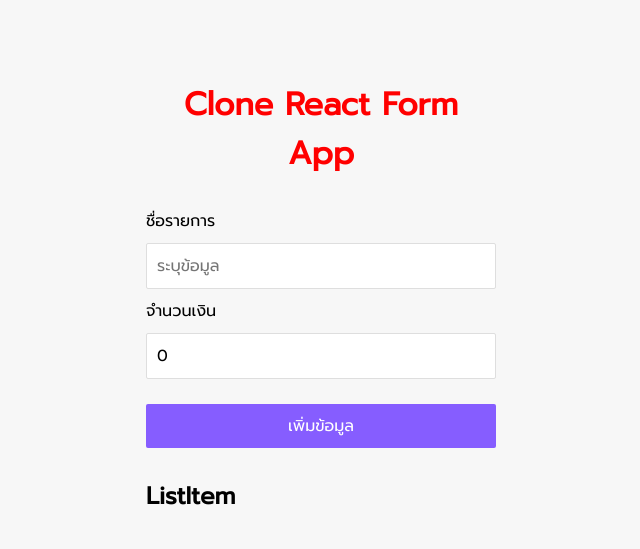
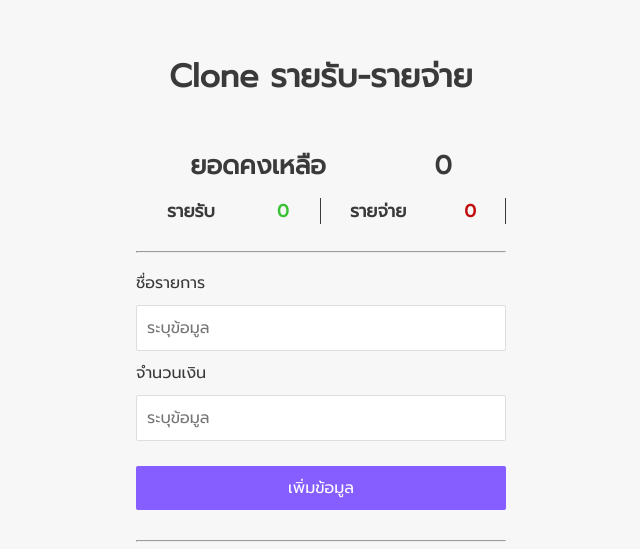
Before and after one commit to KN-PN/KRS_CloneReactForm, a React (Vite) app: page / in a window 1280 px wide. Shown: the part 103-652 px from the top of the page, without its empty margins (319-959 px from the left). Built offline with nearby package versions, Linux system fonts and the light colour scheme.

Commit message:
add graph, format number, style, add folder component and data, add context

```diff
--- a/package.json
+++ b/package.json
@@ -12,6 +12,7 @@
   "dependencies": {
     "react": "^18.2.0",
     "react-dom": "^18.2.0",
+    "react-google-charts": "^4.0.0",
     "styled-components": "^6.0.3",
     "uuid": "^9.0.0"
   },
--- a/src/App.Theme.jsx
+++ b/src/App.Theme.jsx
@@ -1,4 +1,4 @@
 export const _Color = {
   Income: '#39c236',
-  Expense: '#c00e0e'
+  Expense: '#c00e0e',
 }
--- a/src/App.css
+++ b/src/App.css
@@ -3,6 +3,7 @@
 * {
   box-sizing: border-box;
   font-family: 'Prompt', sans-serif;
+  color: #3a3a3a;
 }
 
 body {
@@ -15,9 +16,16 @@ body {
   margin: 0;
 }
 
+
 .container {
   margin: 30px auto;
-  width: 350px;
+  width: 60%;
+  min-width: 400px;
+  padding-right: 15px;
+  padding-left: 15px;
+  margin-right: auto;
+  margin-left: auto;
+
 }
 
 .horizontal-menu {
--- a/src/App.jsx
+++ b/src/App.jsx
@@ -2,11 +2,15 @@ import { useState } from 'react'
 import './App.css'
 import FormComponent from './FormComponent'
 import ListItem from './ListItem'
+import DataContext from './data/DataContext'
+import SummaryReport from './components/SummaryReport'
+import PieChart from './components/PieChart'
 
 function App() {
 
   const styleHeader = {
-    color: 'red', textAlign: 'center'
+
+    textAlign: 'center'
   }
 
   const [listItem, setListItem] = useState([])
@@ -14,13 +18,40 @@ function App() {
   const getItems = (item) => {
     setListItem((prevState) => [...prevState, item])
   }
+  let summaryData = {
+    income: listItem.filter((item) => item.amount > 0)
+      .map((data) => data.amount)
+      .reduce((total, item) => total += item, 0),
 
+    expense: listItem.filter((item) => item.amount < 0)
+      .map((data) => data.amount)
+      .reduce((total, item) => total += item, 0)
+  }
   return (
-    <div className='container'>
-      <h1 style={styleHeader}>Clone React Form App</h1>
-      <FormComponent getItems={getItems}></FormComponent>
-      <ListItem items={listItem}></ListItem>
-    </div>
+    <DataContext.Provider value={listItem} >
+
+      <div className='container'>
+        <h1 style={styleHeader}>Clone รายรับ-รายจ่าย</h1>
+        {
+          listItem.length > 0 ?
+            <PieChart sumData={summaryData}></PieChart>
+            : null
+        }
+        <SummaryReport sumData={summaryData}></SummaryReport>
+        <hr />
+        <FormComponent getItems={getItems}></FormComponent>
+        <hr />
+        {
+          listItem.length > 0 ?
+            <ListItem items={listItem}></ListItem>
+            : null
+        }
+
+
+      </div>
+
+    </DataContext.Provider>
+
   )
 
 }
--- a/src/FormComponent.jsx
+++ b/src/FormComponent.jsx
@@ -3,12 +3,13 @@ import './FormComponent.css'
 
 import PropTypes from 'prop-types'
 import { v4 as uuidv4 } from 'uuid';
-
+import DataContext from './data/DataContext';
+import { useContext } from 'react';
 
 function FormComponent(props) {
 
     const [name, setName] = useState('')
-    const [amount, setAmount] = useState(0)
+    const [amount, setAmount] = useState('')
     const [isFormInvalid, setIsFormValid] = useState(true)
 
     const handleSubmit = (event) => {
@@ -21,16 +22,18 @@ function FormComponent(props) {
         }
 
         setName('')
-        setAmount(0)
+        setAmount('')
         props.getItems(updateData);
     }
 
 
     useEffect(() => {
-        const isValid = name.trim() != "" && amount != 0;
-
+        const isValid = name.trim() != "" && amount != 0 && amount != '';
         setIsFormValid(!isValid)
     }, [name, amount])
+
+
+    const allData = useContext(DataContext)
 
 
     return (
@@ -40,10 +43,19 @@ function FormComponent(props) {
                 <div className="form-control">
                     <label>ชื่อรายการ</label>
                     <input name='name'
+                        list='list-of-name'
                         type="text"
                         placeholder="ระบุข้อมูล"
                         value={name}
-                        onChange={(e) => (setName(e.target.value))}></input>
+                        onChange={(e) => (setName(e.target.value))}>
+                    </input>
+
+                    <datalist id='list-of-name'>
+                        {allData.map((item) => {
+                            return <option key={item.id} value={item.name} />
+                        })}
+                    </datalist>
+
                 </div>
 
                 <div className="form-control">
@@ -51,12 +63,14 @@ function FormComponent(props) {
                     <input name='amount'
                         type="number"
                         placeholder="ระบุข้อมูล"
-                        value={amount}
-                        onChange={(e) => (setAmount(e.target.value))}></input>
+                        value={amount ?? ''}
+                        onChange={(e) => (setAmount(e.target.value))}>
+                    </input>
                 </div>
 
                 <div className="form-control">
-                    <button type="submit" className='btn' disabled={isFormInvalid}>เพิ่มข้อมูล</button>
+                    <button type="submit" className='btn'
+                        disabled={isFormInvalid}>เพิ่มข้อมูล</button>
                 </div>
 
             </form>
--- a/src/Item.jsx
+++ b/src/Item.jsx
@@ -3,9 +3,6 @@ import PropTypes from 'prop-types';
 import styled from "styled-components";
 import { _Color } from "./App.Theme";
 
-
-function Item({ title, amount }) {
-    const colorItem = amount >= 0 ? _Color.Income : _Color.Expense;
 
 const Li = styled.li`
     background-color: #f7f7f7;
@@ -13,40 +10,42 @@ function Item({ title, amount }) {
     padding: 10px;
     border-radius: 3px;
     border: 1px solid #eaeaea;
-        border-right: 6px solid ${colorItem};
-        list-style: inside;
+    border-right: 6px solid ${props => props.$colorItem};
+    list-style: none;
     user-select: none;
-        /* margin: auto; */
-
     width: 100%;
     transition: font-size .2s ease , width .2s ease;
     margin-bottom: .3rem;
-
     &:hover{
         font-size: 1.5em;
-            /* width:120%; */
-            border: 1px solid ${colorItem};
-            border-right: 6px solid ${colorItem};
+        width: 120%;
+        border: 1px solid ${props => props.$colorItem};
+        border-right: 6px solid ${props => props.$colorItem};
         cursor: pointer;
     }
-
     `;
 
 const Span = styled.span`
     &:first-child {
-            color: ${colorItem};
+        color: ${props => props.$colorItem};
         text-align: left;
     }
 
 &:last-child {
-            color: ${colorItem};
+    color: ${props => props.$colorItem};
     float: right;
     }
 `;
 
+function Item({ title, amount }) {
+    const colorItem = amount >= 0 ? _Color.Income : _Color.Expense;
+
+    console.log('colorItem: ', colorItem);
+
     return (
-        <Li>
-            <Span>{title}</Span><Span>{amount}</Span>
+        <Li $colorItem={colorItem}>
+            <Span $colorItem={colorItem}>{title}</Span>
+            <Span $colorItem={colorItem}>{amount.toLocaleString()}</Span>
         </Li>
     )
 }
--- a/src/ListItem.jsx
+++ b/src/ListItem.jsx
@@ -5,13 +5,13 @@ import styled from 'styled-components';
 
 const UL = styled.ul`
     padding-left: 0;
+`
 
-`
 function ListItem(props) {
     const items = props.items;
     return (
         <div>
-            <h2>ListItem</h2>
+            <h2>รายการ</h2>
             <UL>
                 {
                     items.map(({ name: title, amount, id }) => {
--- /dev/null
+++ b/src/components/PieChart.jsx
@@ -0,0 +1,40 @@
+import { Chart } from "react-google-charts";
+import PropTypes from "prop-types";
+
+
+
+function PieChart({ sumData: { income, expense } }) {
+
+    const data = [
+        ["รายการ", "รายรับ-รายจ่าย"],
+        ["รายรับ", income],
+        ["รายจ่าย", Math.abs(expense)]
+    ];
+
+    const options = {
+        backgroundColor: 'transparent',
+        // 'width': 400,
+        // 'height': 300,
+        // 'title': 'My Chart',
+        legend: { position: 'bottom' }
+    };
+    return (
+        <Chart
+            chartType="PieChart"
+            data={data}
+            options={options}
+            width={"100%"}
+            height={"300px"}
+        />
+
+    )
+}
+
+
+PieChart.propTypes = {
+    sumData: PropTypes.object,
+    income: PropTypes.number,
+    expense: PropTypes.number,
+}
+
+export default PieChart
--- /dev/null
+++ b/src/components/SummaryReport.jsx
@@ -0,0 +1,77 @@
+
+import styled from "styled-components";
+import PropTypes from "prop-types";
+import { _Color } from "../App.Theme";
+
+console.log(_Color);
+
+const MainDiv = styled.div`
+    padding: 1.2rem 0;
+`;
+
+const BalanceDiv = styled.div`
+    font-size: 1.6em;
+    font-weight: bold;
+    margin-top: .2em;
+    margin-bottom: .5em;
+    display: flex;
+    justify-content: space-around;
+`
+
+const DetailDiv = styled.div`
+    display: flex;
+    justify-content: space-evenly;
+     > div {
+        flex: 1;
+        font-size: 1em;
+        font-weight: bold;
+        display: flex;
+        justify-content: space-around;
+        border-right: 1px solid;
+    }
+    > div > span {
+        font-size: 1.1em;
+        font-weight: bold;
+    }
+
+    > div:nth-of-type(1) > :last-child  {
+        color: ${_Color.Income};
+    }
+
+    > div:nth-of-type(2) > :last-child {
+        color: ${_Color.Expense};
+    }
+`
+
+
+function SummaryReport({ sumData: { income, expense } }) {
+    return (
+        <MainDiv>
+            <BalanceDiv>
+                <span>ยอดคงเหลือ</span>
+                <span>{(income - Math.abs(expense)).toLocaleString()} </span>
+            </BalanceDiv>
+
+            <DetailDiv>
+                <div>
+                    <span>รายรับ</span>
+                    <span>{income.toLocaleString()}</span>
+                </div>
+                <div>
+                    <span>รายจ่าย</span>
+                    <span>{expense.toLocaleString()}</span>
+                </div>
+            </DetailDiv>
+        </MainDiv>
+    )
+}
+
+
+SummaryReport.propTypes = {
+    sumData: PropTypes.object,
+    income: PropTypes.number,
+    expense: PropTypes.number,
+}
+
+
+export default SummaryReport
--- /dev/null
+++ b/src/data/DataContext.jsx
@@ -0,0 +1,5 @@
+import { createContext } from 'react';
+
+const DataContext = createContext()
+
+export default DataContext
```
Also changed, not shown: 1 other file (tests, documents, lock files or other folders). Lines whose indentation alone changed are shown as unchanged.
